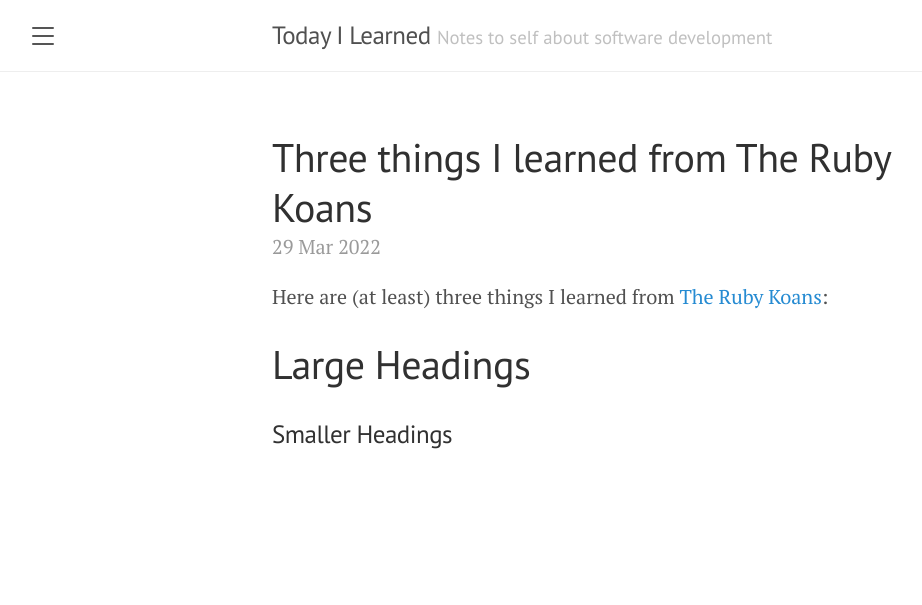
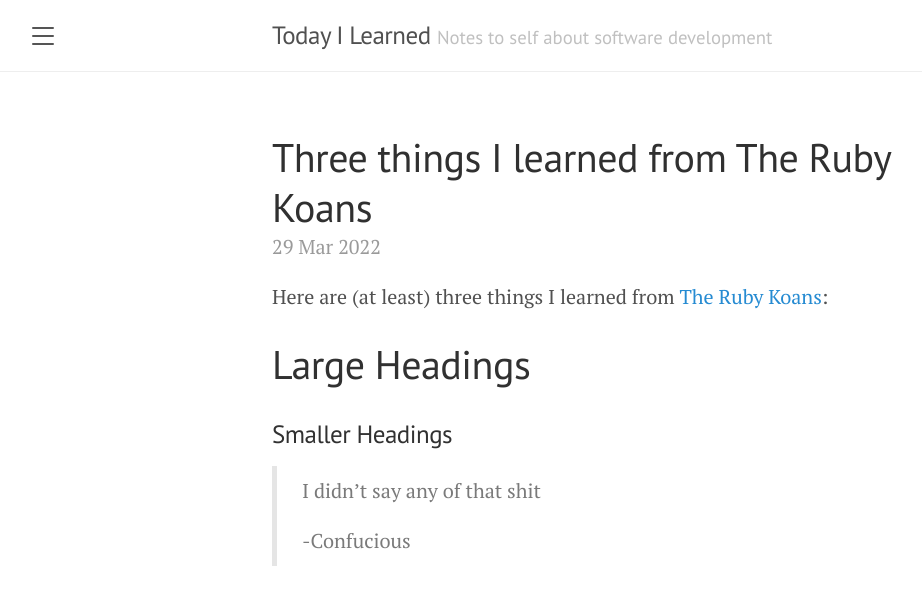
Before and after one commit to RilezLed/journal, a Jekyll site: the page built from _posts/2022-03-29-three-things-i-learned-from-the-ruby-koans.md, in a window 1280 px wide. Shown: the top 605 px of the page, without its empty margins (8-930 px from the left). Built offline with Jekyll 4.4.1, drawn with Linux system fonts in a browser that asks for light colours.

Commit message:
Update 2022-03-29-three-things-i-learned-from-the-ruby-koans.md

```diff
--- a/_posts/2022-03-29-three-things-i-learned-from-the-ruby-koans.md
+++ b/_posts/2022-03-29-three-things-i-learned-from-the-ruby-koans.md
@@ -8,3 +8,7 @@ Here are (at least) three things I learned from [The Ruby Koans](http://rubykoan
 # Large Headings
 
 ### Smaller Headings
+
+> I didn't say any of that shit
+>
+> -Confucious
```
